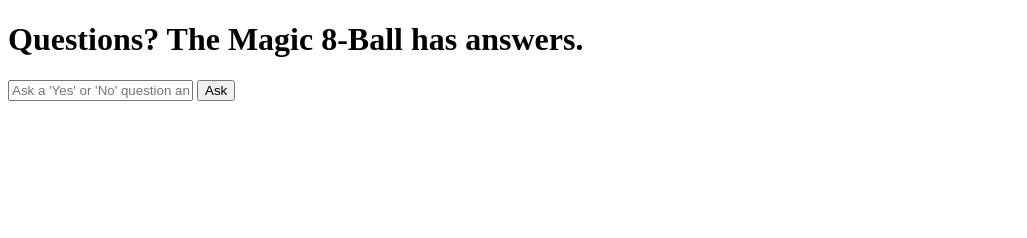
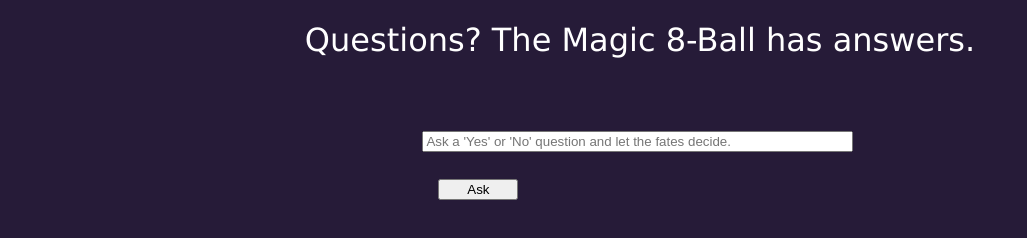
Before and after one commit to PrincessMooMoo/magic8ball, a plain HTML site: page index.html in a window 1280 px wide. Shown: the whole page, without its empty margins (0-1027 px from the left). Drawn offline with Linux system fonts and the light colour scheme.

Commit message:
made some changes to the css layout

```diff
--- a/css/style.css
+++ b/css/style.css
@@ -0,0 +1,44 @@
+html{
+    font-size: 32px;
+    box-sizing: border-box;
+}
+
+body {
+    background-color: #261b38;
+    margin: 0;
+}
+
+.title h1 {
+    color: white;
+    font-family: 'Lucida Sans', 'Lucida Sans Regular', 'Lucida Grande', 'Lucida Sans Unicode', Geneva, Verdana, sans-serif;
+    font-weight: 300;
+    font-size: 100%;
+}
+.title {
+    text-align: center;
+    width: 100%;
+    height: 2rem;
+    margin: 0 0 1rem 0;
+    position: relative;
+}
+
+.form-layout {
+    width: 100%;
+    margin: auto;
+    position: relative;
+    flex-direction: column;
+    justify-content: center;
+}
+
+.input-question {
+    width: 33%;
+    position: relative;
+    left: 33%;
+}
+
+.ask-button {
+    width: 2.5rem;
+    position: relative;
+    top: 1.5rem;
+    font-weight: 500;
+}
--- a/index.html
+++ b/index.html
@@ -10,15 +10,16 @@
     <div class="title">
         <h1>Questions? The Magic 8-Ball has answers.</h1>
     </div>
-    <div class="form-layout">
-        <form>
-            <input type="text" placeholder="Ask a 'Yes' or 'No' question and let the fates decide.">
-            <input type="submit" value="Ask">
-        </form>
-    </div>
     <div class="image-placeholder" id="answers">
 
     </div>
+    <div class="form-layout">
+        <form>
+            <input type="text" placeholder="Ask a 'Yes' or 'No' question and let the fates decide." class="input-question">
+            <input type="submit" value="Ask" class="ask-button">
+        </form>
+    </div>
+
 
 
 
```
